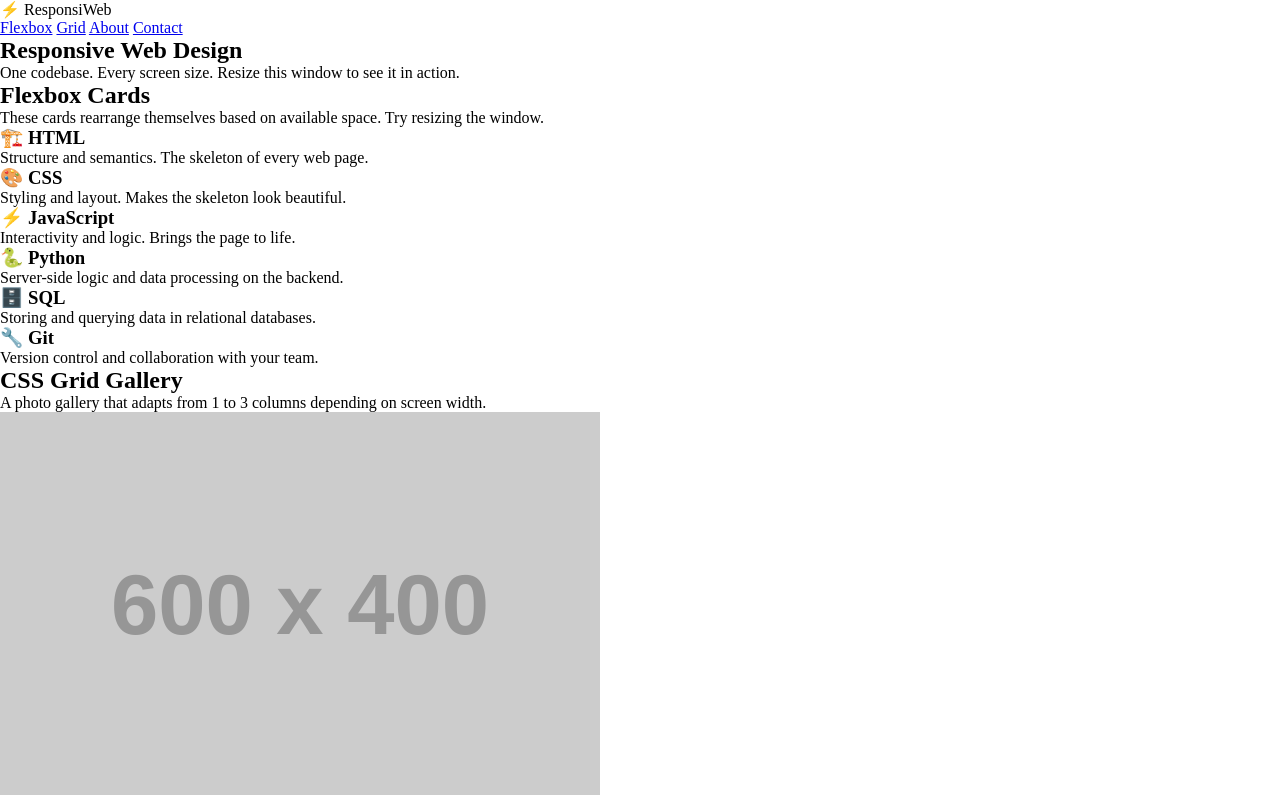
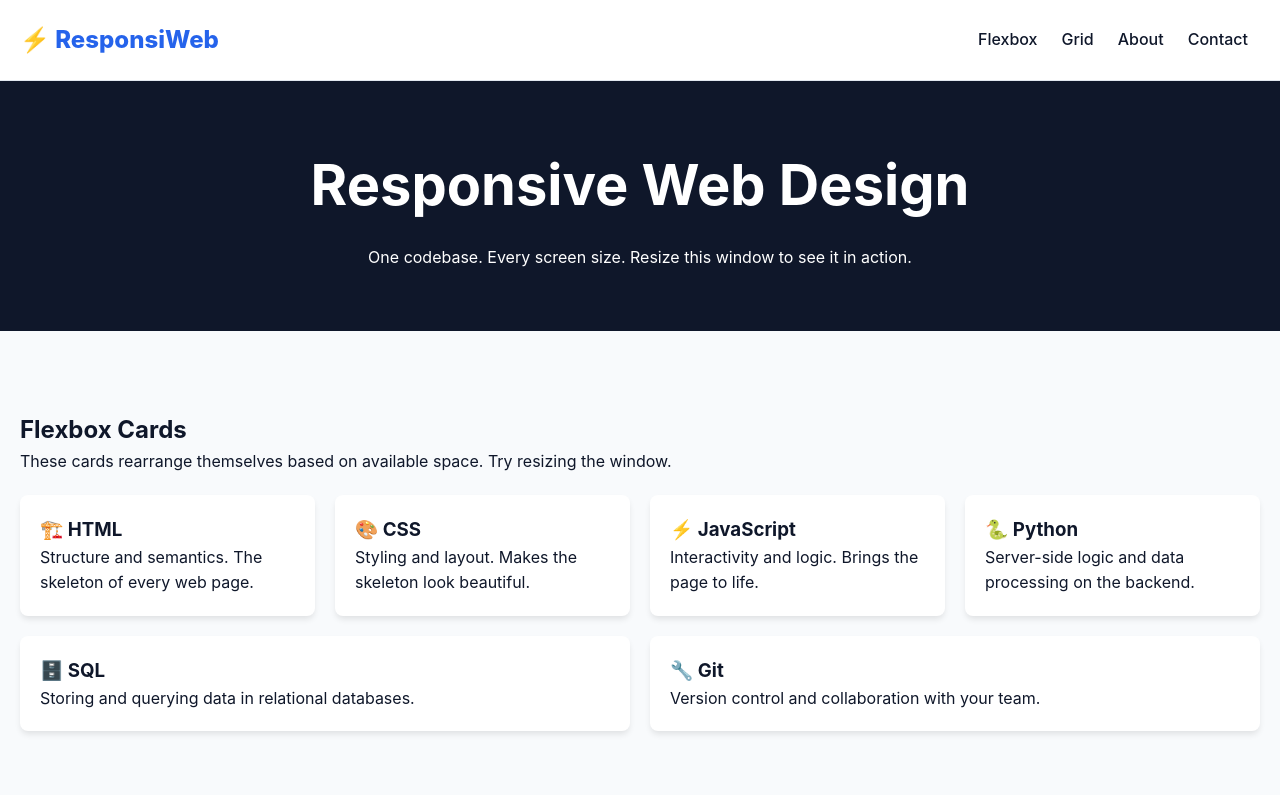
Before and after one commit to yakupebrar1/week-8-9-10, a plain HTML site: page week9/exercise3-responsive-design/index.html in a window 1280 px wide. Shown: the top 795 px of the page. Drawn offline with Linux system fonts and the light colour scheme; placeholder pictures from the web are drawn by us.

Commit message:
Thu, Apr 30, 2026, 10:47 PM +02:00

```diff
--- a/week9/exercise3-responsive-design/style.css
+++ b/week9/exercise3-responsive-design/style.css
@@ -1,143 +1,181 @@
-/*
-  Exercise 3: Responsive Design
-  ==============================
-  MOBILE-FIRST: Write base styles for small screens,
-  then use min-width media queries to enhance for larger screens.
-
-  Breakpoints to use:
-    600px  → tablet
-    900px  → desktop
-    1200px → wide desktop
-*/
-
 /* ===== TODO: CSS Custom Properties ===== */
 :root {
-
+  --primary: #2563eb;
+  --dark: #0f172a;
+  --light: #f8fafc;
+  --gray: #64748b;
+  --white: #ffffff;
+  --max-width: 1100px;
+  --padding-std: 20px;
+  --transition: 0.3s ease;
 }
 
 /* ===== TODO: Base Styles (Mobile First) ===== */
 * { box-sizing: border-box; margin: 0; padding: 0; }
 
 body {
-  /* Set font, background, color */
+  font-family: 'Inter', system-ui, sans-serif;
+  background-color: var(--light);
+  color: var(--dark);
+  line-height: 1.6;
+}
+
+section {
+  padding: 40px var(--padding-std);
+  max-width: var(--max-width);
+  margin: 0 auto;
 }
 
 /* ===== TODO Task 2: Header & Nav (mobile: stacked) ===== */
 header {
-
+  background: var(--white);
+  border-bottom: 1px solid #e2e8f0;
+  padding: 15px var(--padding-std);
 }
 
 .header-inner {
-  /* On mobile, stack logo and nav vertically */
+  display: flex;
+  flex-direction: column; /* Stack vertically on mobile */
+  align-items: center;
+  gap: 15px;
 }
 
 .logo {
-  /* Style the site logo/brand name */
+  font-size: 1.5rem;
+  font-weight: 800;
+  color: var(--primary);
+  text-decoration: none;
 }
 
 nav {
-  /* On mobile: links stacked in a column */
+  display: flex;
+  flex-direction: column; /* Column links for easy thumb-tapping */
+  width: 100%;
+  text-align: center;
 }
 
 nav a {
-  /* Comfortable tap targets (min 44px height), no underline */
+  padding: 12px;
+  min-height: 44px; /* Accessible tap target */
+  text-decoration: none;
+  color: var(--dark);
+  font-weight: 500;
+  transition: var(--transition);
 }
 
 nav a:hover {
-
+  color: var(--primary);
 }
 
 /* ===== TODO Task 5: Hero Section ===== */
 #hero {
-  /* Centered text, some padding */
+  text-align: center;
+  padding: 60px 20px;
+  background: var(--dark);
+  color: var(--white);
 }
 
 #hero h1 {
-  /* TODO: Use clamp() for responsive font size */
-  /* font-size: clamp(1.5rem, 5vw, 3rem); */
+  /* clamp(min, preferred, max) */
+  font-size: clamp(1.8rem, 8vw, 3.5rem);
+  margin-bottom: 15px;
 }
 
 /* ===== TODO Task 3: Flexbox Cards ===== */
 .flex-container {
-  /* display: flex, flex-wrap: wrap, gap */
+  display: flex;
+  flex-wrap: wrap; /* Key for responsiveness */
+  gap: 20px;
+  margin-top: 20px;
 }
 
 .flex-card {
-  /* flex: 1 1 250px so they wrap naturally */
+  flex: 1 1 250px; /* Grow, shrink, and base width */
+  background: var(--white);
+  padding: 20px;
+  border-radius: 8px;
+  box-shadow: 0 4px 6px -1px rgba(0, 0, 0, 0.1);
 }
 
 /* ===== TODO Task 4: CSS Grid Gallery ===== */
 .photo-grid {
-  /* display: grid, 1 column on mobile, gap */
+  display: grid;
+  grid-template-columns: 1fr; /* 1 column on mobile */
+  gap: 15px;
 }
 
 .grid-item {
-  /* Position relative for caption overlay */
+  position: relative;
+  overflow: hidden;
+  border-radius: 8px;
+  aspect-ratio: 16 / 9;
 }
 
 .grid-item img {
-  /* Make images fill their grid cell */
-}
-
-.caption {
-  /* Optional: overlay caption */
+  width: 100%;
+  height: 100%;
+  object-fit: cover; /* Prevents stretching */
+  display: block;
 }
 
 /* ===== TODO: Footer ===== */
 footer {
-
+  text-align: center;
+  padding: 40px;
+  background: #f1f5f9;
+  color: var(--gray);
+  margin-top: 40px;
 }
-
-/* ===== TODO: Sections ===== */
-section {
-  /* padding, max-width, center with margin auto */
-}
-
 
 /* ============================================
    TABLET (600px+)
    ============================================ */
 @media (min-width: 600px) {
 
-  /* TODO Task 2: Nav becomes horizontal */
+  /* Nav becomes horizontal row */
   .header-inner {
-    /* Row layout */
+    flex-direction: row;
+    justify-content: space-between;
   }
 
   nav {
-    /* Horizontal row */
+    flex-direction: row;
+    width: auto;
   }
 
-  /* TODO Task 4: Grid becomes 2 columns */
+  /* Grid becomes 2 columns */
   .photo-grid {
-    /* grid-template-columns: repeat(2, 1fr) */
+    grid-template-columns: repeat(2, 1fr);
   }
 
   /* Make the .featured item span 2 columns */
   .featured {
-    /* grid-column: span 2 */
+    grid-column: span 2;
+    aspect-ratio: 21 / 9;
   }
 }
-
 
 /* ============================================
    DESKTOP (900px+)
    ============================================ */
 @media (min-width: 900px) {
 
-  /* TODO Task 4: Grid becomes 3 columns */
+  /* Grid becomes 3 columns */
   .photo-grid {
-    /* grid-template-columns: repeat(3, 1fr) */
+    grid-template-columns: repeat(3, 1fr);
   }
 
+  section {
+    padding: 80px var(--padding-std);
+  }
 }
-
 
 /* ============================================
    WIDE (1200px+)
    ============================================ */
 @media (min-width: 1200px) {
-
-  /* Add any refinements for large screens */
-
+  /* Increase the max-width for very large screens */
+  :root {
+    --max-width: 1300px;
+  }
 }
```
